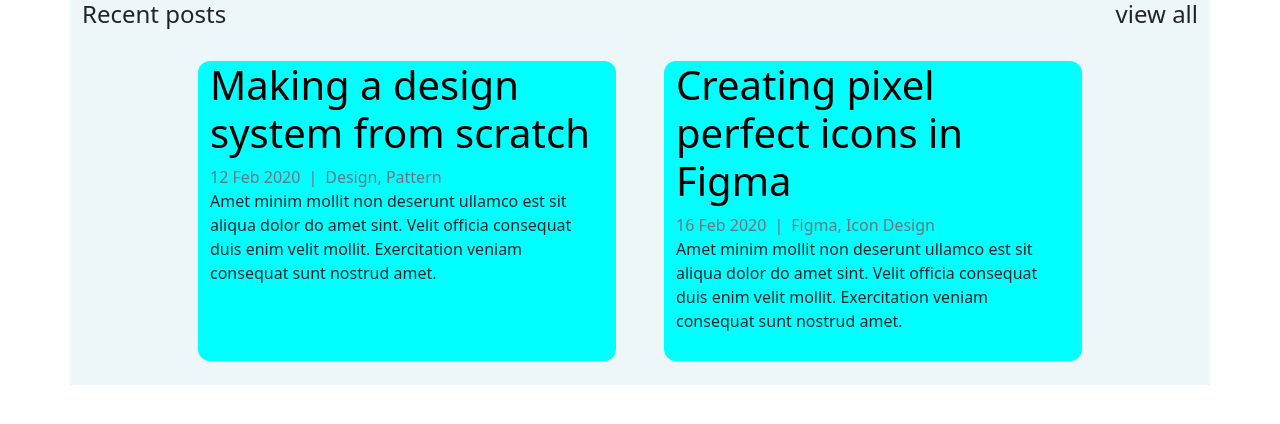
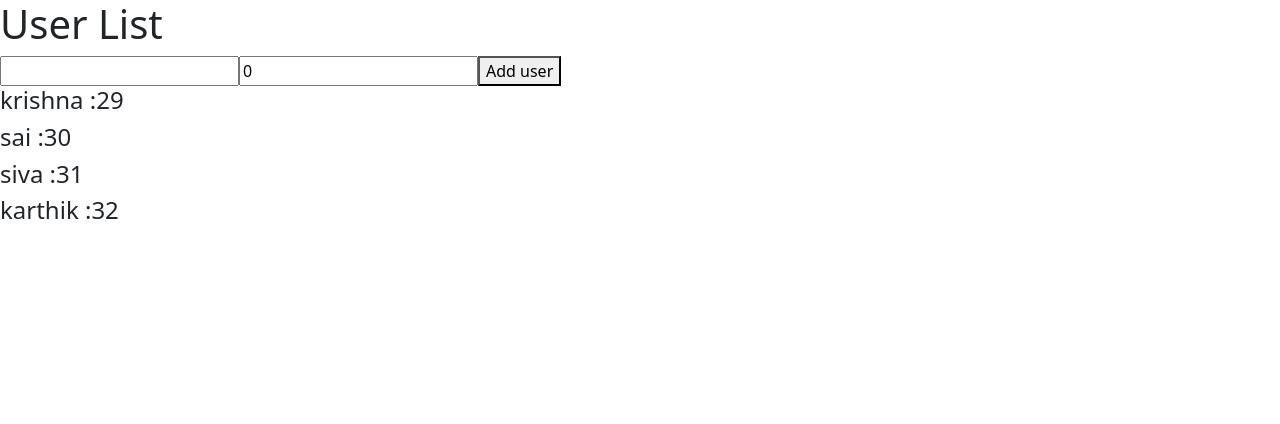
Before and after one commit to gabalekrishna/react-dev, a React (Create React App) app: page /blog in a window 1280 px wide. Shown: the top 424 px of the page. Built offline with nearby package versions, Linux system fonts and the light colour scheme.

Commit message:
useState

```diff
--- a/src/App.js
+++ b/src/App.js
@@ -5,14 +5,19 @@ import { Routes, Route } from 'react-router-dom'
 import Home from "./Home";
 import Work from "./components/Work/Work";
 import RecentPosts from "./RecentPosts";
+import Counter from "./components/Counter";
+import UserList from "./components/UserList";
 
 function App() {
   return (
-    <Routes>
-      <Route path="/" element={<Home />}/>
-      <Route path="/work" element={<Work />}/>
-      <Route path="/blog" element={<RecentPosts />}/>
-    </Routes>
+    <>
+       <UserList />
+    </>
+    // <Routes>
+    //   <Route path="/" element={<Home />}/>
+    //   <Route path="/work" element={<Work />}/>
+    //   <Route path="/blog" element={<RecentPosts />}/>
+    // </Routes>
   );
 }
 
--- /dev/null
+++ b/src/components/Counter.jsx
@@ -0,0 +1,14 @@
+import { useState } from "react";
+
+const Counter = () => {
+  const [count, setCount] = useState(0);
+
+  return (
+   <>
+
+
+   </>
+  );
+
+}
+export default Counter;
--- a/src/components/Profile/Profile.jsx
+++ b/src/components/Profile/Profile.jsx
@@ -1,5 +1,5 @@
 import React from "react";
-import ProfileImg from '../../Profile.png'
+// import ProfileImg from '../../Profile.png'
 import { Link } from "react-router-dom";
 
 
@@ -43,10 +43,10 @@ const Profile = (props) => {
           <button className="btn">{props.button1}</button>
          </div>
          <div className="col-md-6">
-          <img
+          {/* <img
           src={ProfileImg}
           alt="profile-photo"
-          />
+          /> */}
          </div>
        </div>
       </div>
--- /dev/null
+++ b/src/components/UserList.jsx
@@ -0,0 +1,58 @@
+import { useState } from "react"
+
+
+
+const UserList = () => {
+
+  let userObj = [{
+    name:"krishna",
+    age: "29"
+  }, {
+    name:"sai",
+    age: "30"
+  }, {
+    name:"siva",
+    age: "31"
+  }, {
+    name:"karthik",
+    age: "32"
+  }]
+  const [name, setName] = useState("");
+  const [age, setAge] = useState(0);
+  const [userList, setUserList] = useState(userObj)
+
+
+  const handleAddUser = () => [
+     setUserList(()=> {
+        return [...userList, {name: name, age: age}]
+     }),
+     setName(""),
+     setAge(0)
+  ]
+
+  console.log(userObj, "userObj")
+  console.log(userList, "userList")
+  console.log("render")
+    return (
+       <>
+       <h1> User List</h1>
+       <input type="text" value={name} onChange={(e)=> setName(e.target.value)}/>
+        <input type="number" value={age} onChange={(e)=> setAge(e.target.value)}/>
+        <button onClick={handleAddUser}>Add user</button>
+       {
+        userList.map((item , index)=> {
+            return(
+                <div>
+                    <h4>{item.name} :{item.age}</h4>
+                </div>
+            )
+        })
+       }
+
+       </>
+
+    )
+}
+
+
+export default UserList
```
